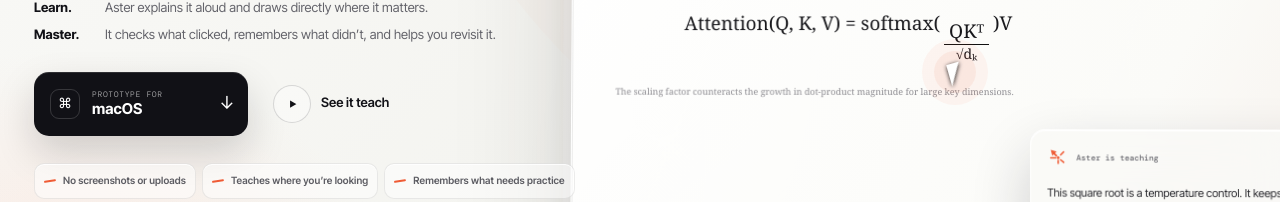
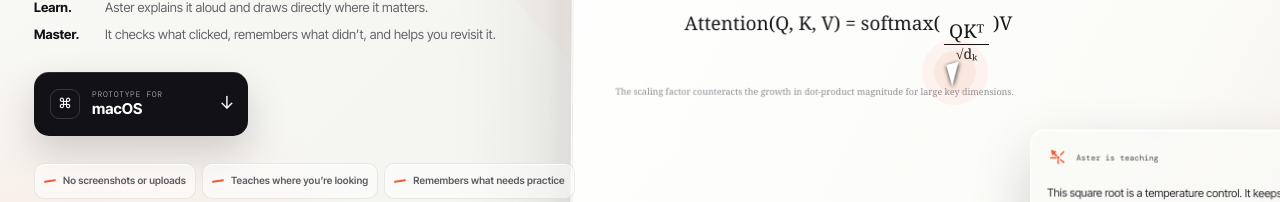
Before and after one commit to Tanya-Khanna/aster-spatial-tutor, a Next.js app: page / in a window 1280 px wide. Shown: the part 463-665 px from the top of the page. Built offline with nearby package versions, Linux system fonts and the light colour scheme; a web font is replaced by a local one.

Commit message:
Remove hero demo action

```diff
--- a/app/globals.css
+++ b/app/globals.css
@@ -238,16 +238,12 @@ button { cursor: pointer; }
 .primary-button > span:nth-child(2) { display: flex; flex-direction: column; font-size: 15px; font-weight: 620; line-height: 1.15; }
 .primary-button small { color: rgba(255,255,255,.58); font: 400 8px var(--mono); letter-spacing: .08em; text-transform: uppercase; }
 .primary-button b { margin-left: auto; font-size: 18px; font-weight: 400; }
-.text-button { display: inline-flex; align-items: center; gap: 10px; font-size: 13px; font-weight: 580; }
-.play-icon { width: 38px; height: 38px; padding-left: 2px; display: grid; place-items: center; border: 1px solid rgba(17,17,22,.15); border-radius: 50%; background: rgba(255,255,255,.35); font-size: 8px; transition: transform .3s, background .3s; }
-.text-button:hover .play-icon { transform: scale(1.08); background: white; }
 .hero-meta { width: max-content; margin-top: 27px; display: flex; flex-wrap: nowrap; gap: 6px; color: #5d5d63; font: 560 10px var(--display); letter-spacing: .012em; }
 .hero-meta span { min-height: 36px; padding: 0 9px; display: inline-flex; align-items: center; gap: 7px; border: 1px solid rgba(17,17,22,.08); border-radius: 10px; background: rgba(255,255,255,.5); box-shadow: inset 0 1px rgba(255,255,255,.8); white-space: nowrap; }
 .hero-meta i { width: 12px; height: 2px; border-radius: 999px; background: var(--signal); transform: rotate(-9deg); }
 
 /* Interactive product surface */
-.hero-stage { position: absolute; z-index: 2; width: 790px; right: max(-85px, calc((100vw - 1435px) / 2)); top: 142px; scroll-margin-top: 92px; }
-.hero-stage.demo-playing { animation: demoFocus 1.2s cubic-bezier(.2,.8,.2,1); }
+.hero-stage { position: absolute; z-index: 2; width: 790px; right: max(-85px, calc((100vw - 1435px) / 2)); top: 142px; }
 .scene-switcher {
   width: max-content;
   margin: 0 auto 15px;
@@ -511,10 +507,6 @@ footer > p { margin: 0; text-align: right; }
 @keyframes pulse { 50% { box-shadow: 0 0 0 13px rgba(75,140,255,0); } }
 @keyframes orbitPulse { 0%,100% { opacity: .7; transform: translate(-50%,-50%) scale(.96); } 50% { opacity: 1; transform: translate(-50%,-50%) scale(1.04); } }
 @keyframes breathe { 50% { transform: scale(1.14); opacity: .72; } }
-@keyframes demoFocus {
-  0%, 100% { filter: drop-shadow(0 0 0 rgba(239,91,53,0)); }
-  38% { filter: drop-shadow(0 0 30px rgba(239,91,53,.34)); }
-}
 
 @media (max-width: 1120px) {
   .hero { min-height: 1320px; padding-top: 150px; }
@@ -583,7 +575,6 @@ footer > p { margin: 0; text-align: right; }
   .hero-learning-loop p { grid-template-columns: 54px 1fr; font-size: 12px; }
   .hero-meta { gap: 7px; font-size: 10px; }
   .hero-meta span { min-height: 33px; padding-inline: 9px; }
-  .text-button { display: none; }
   .scene-switcher button { padding: 8px 9px; font-size: 9px; }
   .product-stage { height: 365px; border-radius: 16px; }
   .browser-bar { height: 38px; }
--- a/app/page.tsx
+++ b/app/page.tsx
@@ -1,6 +1,6 @@
 "use client";
 
-import { useEffect, useRef, useState, type MouseEvent, type PointerEvent } from "react";
+import { useEffect, useRef, useState, type PointerEvent } from "react";
 
 type SceneKey = "paper" | "math" | "anatomy";
 
@@ -195,7 +195,6 @@ function ProductStage({ scene }: { scene: SceneKey }) {
 export default function Home() {
   const [scene, setScene] = useState<SceneKey>("paper");
   const [scrolled, setScrolled] = useState(false);
-  const [demoReplay, setDemoReplay] = useState(0);
   const heroRef = useRef<HTMLElement>(null);
 
   useEffect(() => {
@@ -210,20 +209,6 @@ export default function Home() {
     if (!rect || !heroRef.current) return;
     heroRef.current.style.setProperty("--pointer-x", `${event.clientX - rect.left}px`);
     heroRef.current.style.setProperty("--pointer-y", `${event.clientY - rect.top}px`);
-  }
-
-  function replayDemo(event: MouseEvent<HTMLAnchorElement>) {
-    event.preventDefault();
-    setDemoReplay((replay) => replay + 1);
-    window.history.replaceState(null, "", "#demo");
-
-    requestAnimationFrame(() => {
-      const prefersReducedMotion = window.matchMedia("(prefers-reduced-motion: reduce)").matches;
-      document.getElementById("demo")?.scrollIntoView({
-        behavior: prefersReducedMotion ? "auto" : "smooth",
-        block: "center",
-      });
-    });
   }
 
   return (
@@ -262,9 +247,6 @@ export default function Home() {
               <span><small>Prototype for</small>macOS</span>
               <b>↓</b>
             </a>
-            <a className="text-button" href="#demo" onClick={replayDemo} aria-controls="demo">
-              <span className="play-icon">▶</span> See it teach
-            </a>
           </div>
           <div className="hero-meta">
             <span><i /> No screenshots or uploads</span>
@@ -273,12 +255,7 @@ export default function Home() {
           </div>
         </div>
 
-        <div
-          className={demoReplay > 0 ? "hero-stage demo-playing" : "hero-stage"}
-          id="demo"
-          key={demoReplay}
-          aria-label="Interactive Aster teaching demonstration"
-        >
+        <div className="hero-stage" aria-label="Interactive Aster teaching demonstration">
           <div className="scene-switcher" role="tablist" aria-label="Choose a lesson demo">
             {(Object.keys(scenes) as SceneKey[]).map((key) => (
               <button
```
Also changed, not shown: 1 other file (tests, documents, lock files or other folders).
